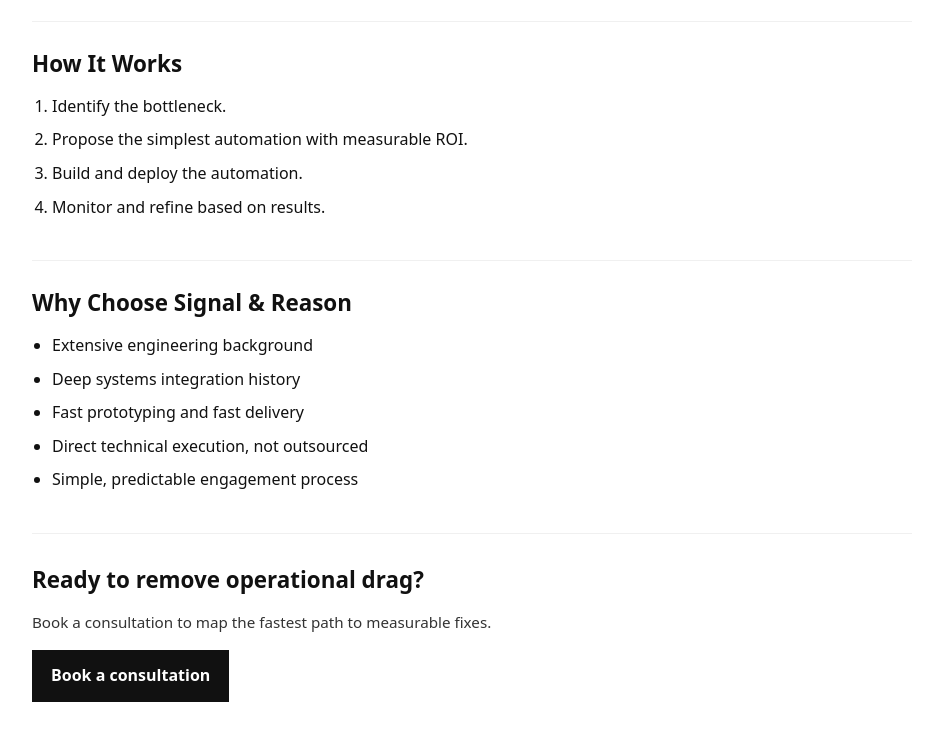
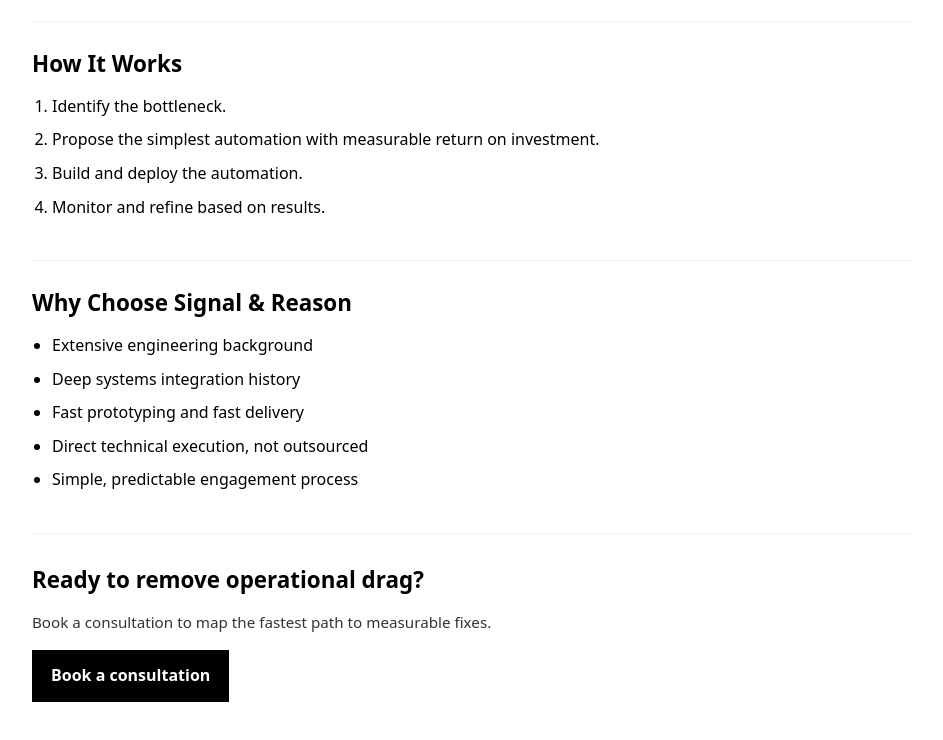
Before and after one commit to signalreason/signalreason.com, a plain HTML site: page index.html in a window 1280 px wide. Shown: the part 1532-2272 px from the top of the page, without its empty margins (168-1111 px from the left). Drawn offline with Linux system fonts and the light colour scheme.

Commit message:
chore: refine copy and contrast

```diff
--- a/index.html
+++ b/index.html
@@ -19,7 +19,7 @@
     body {
       margin: 0;
       font-family: system-ui, -apple-system, "Segoe UI", Arial, sans-serif;
-      color: #111;
+      color: #000;
       background: #fff;
       line-height: 1.6;
     }
@@ -89,8 +89,8 @@
     .cta a {
       display: inline-block;
       padding: 12px 18px;
-      border: 1px solid #111;
-      background: #111;
+      border: 1px solid #000;
+      background: #000;
       color: #fff;
       text-decoration: none;
       font-weight: 600;
@@ -184,7 +184,7 @@
       <h2>How It Works</h2>
       <ol>
         <li>Identify the bottleneck.</li>
-        <li>Propose the simplest automation with measurable ROI.</li>
+        <li>Propose the simplest automation with measurable return on investment.</li>
         <li>Build and deploy the automation.</li>
         <li>Monitor and refine based on results.</li>
       </ol>
```
